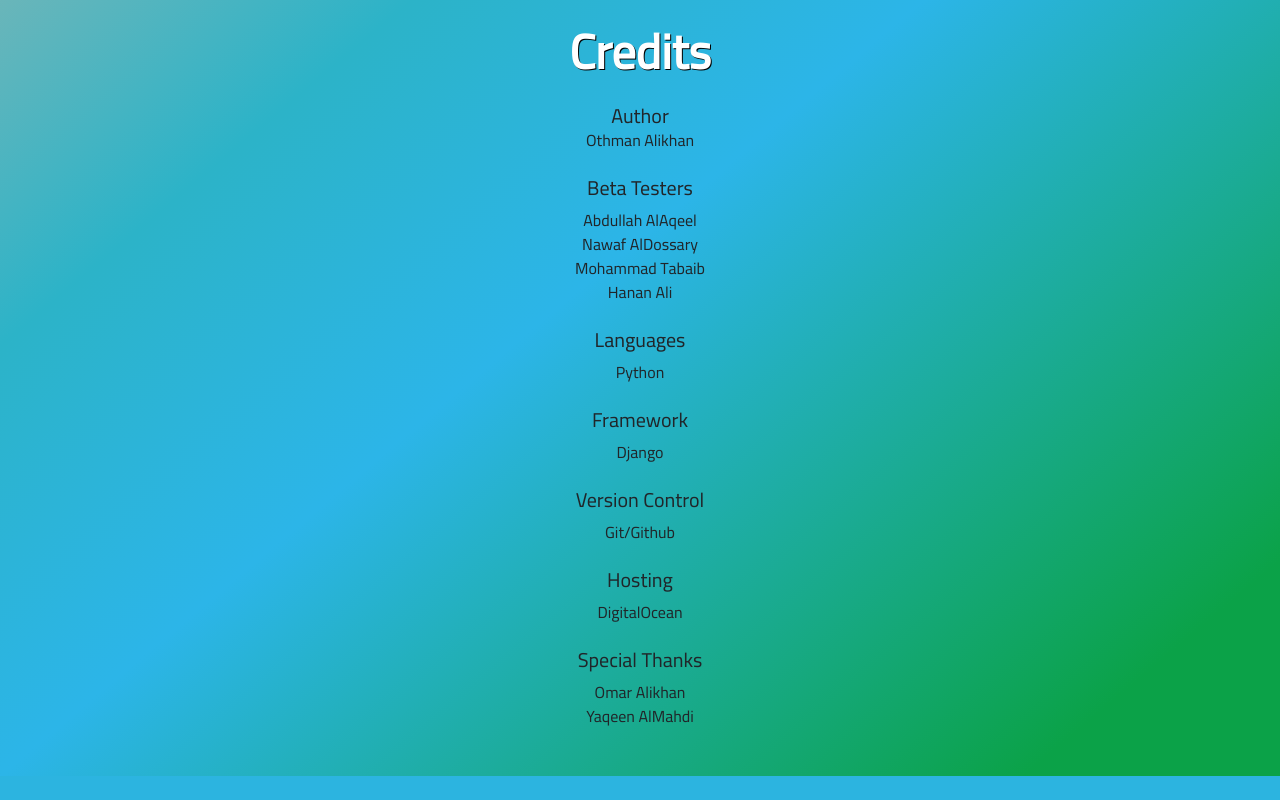
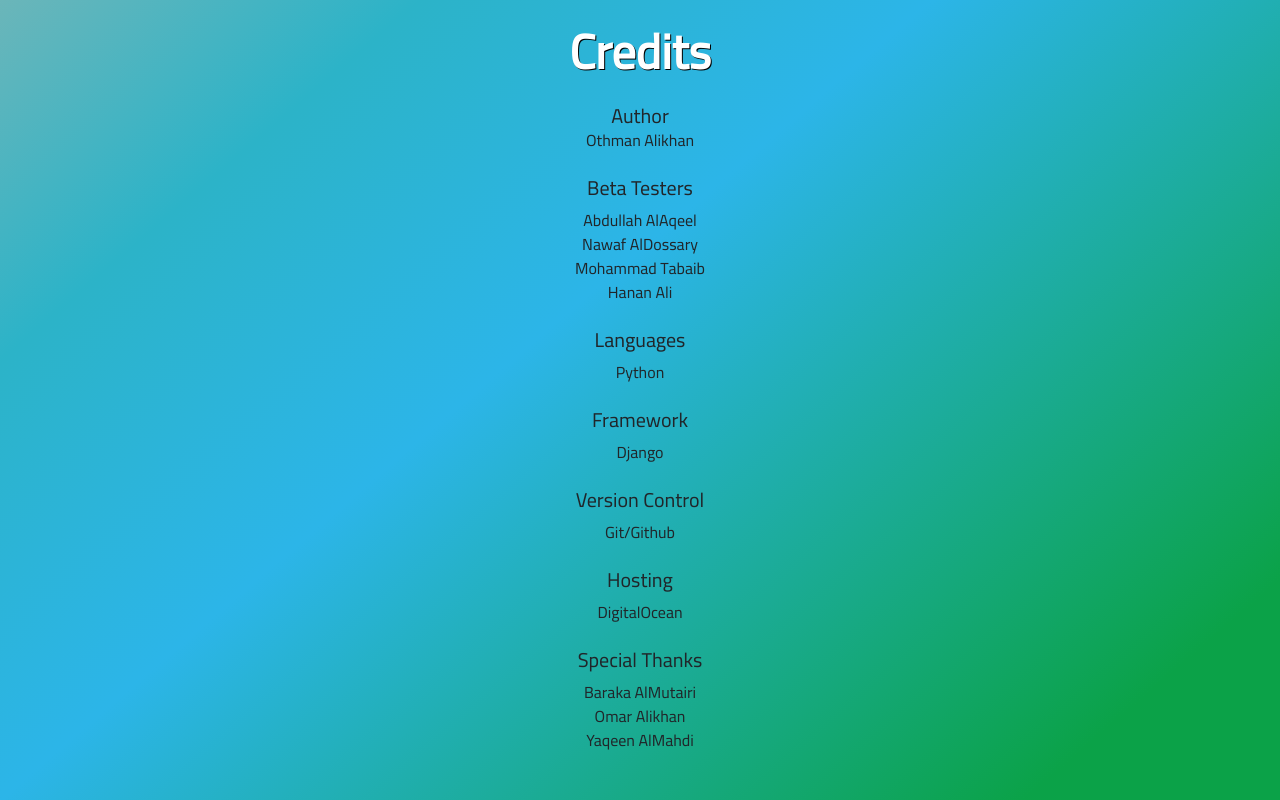
Before and after one commit to othmanalikhan-apps/project_vote, a Django app: page /about in a window 1280 px wide. Shown: the part 299-1099 px from the top of the page. Before the commit the page ends 1075 px from the top, so only its background shows below. Run offline with Django 3.2, Linux system fonts and the light colour scheme; the visitor is signed in with stand-in values (Sample User, id 1); some libraries are stand-ins or nearby versions.

Commit message:
Added missing name in 'Special Thanks' section

```diff
--- a/vote/qa/templates/qa/about.html
+++ b/vote/qa/templates/qa/about.html
@@ -49,6 +49,7 @@
             DigitalOcean<br>
 
             <h5 class="pt-4">Special Thanks</h5>
+            Baraka AlMutairi<br>
             Omar Alikhan<br>
             Yaqeen AlMahdi<br>
         </div>
```
